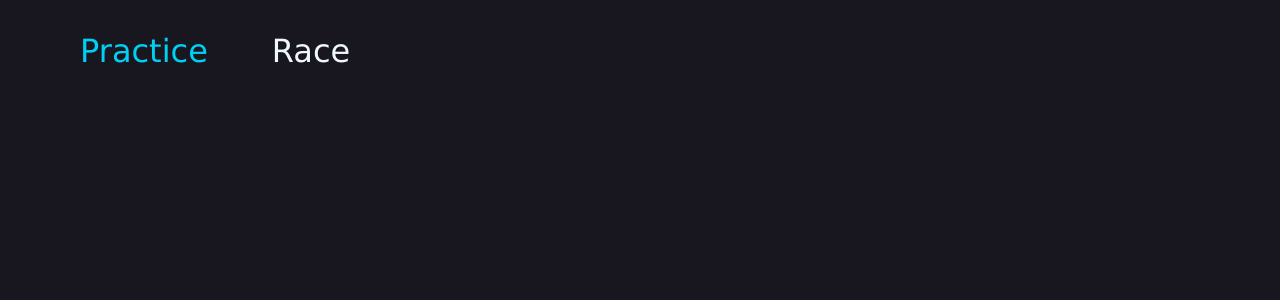
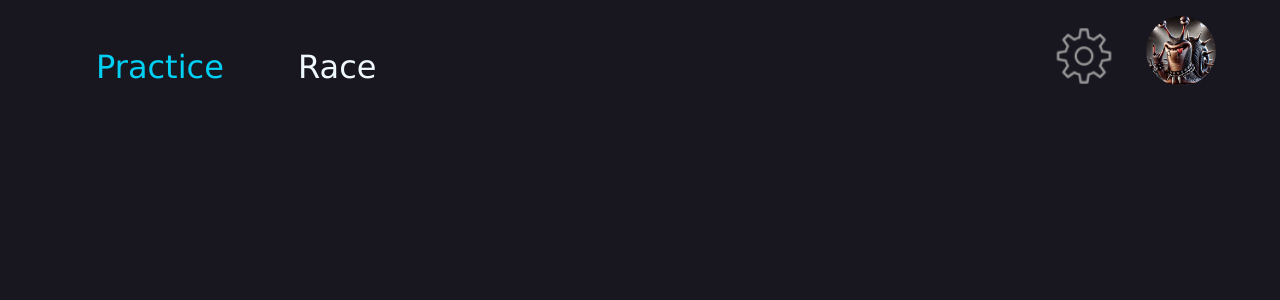
Before and after one commit to AdventureSlugg/CodeRacer, a Vue app in the folder frontend/: page / in a window 1280 px wide. Shown: the top 300 px of the page. Built offline with nearby package versions, Linux system fonts and the light colour scheme.

Commit message:
Added more to the navbar

```diff
--- a/frontend/src/App.vue
+++ b/frontend/src/App.vue
@@ -1,10 +1,22 @@
 <template>
   <div class="nav-bar">
     <div class="nav-items">
-      <a class="nav-item" :class="{ 'selected': selectedPage == '/practice' }" href="#/practice"
-        @click="selectNav('/practice')">Practice</a>
-      <a class="nav-item" :class="{ 'selected': selectedPage == '/race' }" href="#/race"
-        @click="selectNav('/race')">Race</a>
+      <a class="nav-item"
+        :class="{ 'selected': selectedPage == '/practice' }"
+        href="#/practice"
+        @click="selectNav('/practice')">
+        Practice
+      </a>
+      <a class="nav-item"
+        :class="{ 'selected': selectedPage == '/race' }"
+        href="#/race"
+        @click="selectNav('/race')">
+        Race
+      </a>
+    </div>
+    <div class="left-nav">
+      <img alt="preferences" class="left-nav-item" width="60rem" height="60rem" src="./assets/Settings.png">
+      <a href="#/profile"><img alt="profile picture" width="70rem" height="70rem" class="profile-pic" src="./assets/metal_snail.webp" @click="selectNav('/profile')"></a>
     </div>
   </div>
 
@@ -18,6 +30,7 @@ import { ref, computed } from 'vue';
 
 import PracticeView from './pages/PracticeView.vue';
 import RaceView from './pages/RaceView.vue';
+import ProfileView from './pages/ProfileView.vue';
 
 const selectedPage = ref('/practice');
 const selectNav = (selectedNav) => {
@@ -25,8 +38,9 @@ const selectNav = (selectedNav) => {
 }
 
 const routes = {
-  '/practice': PracticeView,
-  '/race': RaceView
+  '/practice': PracticeView, // TODO: Implement
+  '/race': RaceView, // TODO: Implement
+  '/profile': ProfileView // TODO: Implement
 }
 
 const currentPath = ref(window.location.hash)
@@ -45,6 +59,9 @@ const currentView = computed(() => {
 .nav-bar {
   width: 100%;
   height: 5rem;
+  display: flex;
+  flex-direction: row;
+  margin: 1rem
 }
 
 .nav-items {
@@ -58,6 +75,17 @@ const currentView = computed(() => {
   text-decoration: none;
 }
 
+.left-nav {
+  color: aliceblue;
+  text-align: right;
+  flex-grow: 1;
+  margin-right: 3rem;
+}
+
+.left-nav-item {
+  margin: 0rem 2rem;
+}
+
 .selected {
   color: #00D0F4;
 }
@@ -66,4 +94,9 @@ const currentView = computed(() => {
   height: calc(100vh - 5rem);
   display: flex;
 }
+
+.profile-pic {
+  border-radius: 20rem;
+  margin-right: 2rem;
+}
 </style>
--- a/frontend/src/layouts/SplitContentFocused.vue
+++ b/frontend/src/layouts/SplitContentFocused.vue
@@ -16,12 +16,10 @@
 .left-menu {
 	width: 30rem;
 	height: 100%;
-	background-color: aliceblue;
 }
 
 .main-content {
 	height: 100%;
 	width: 100vw;
-	background-color: azure;
 }
 </style>
--- /dev/null
+++ b/frontend/src/pages/ProfileView.vue
@@ -0,0 +1,7 @@
+<template>
+	<h1>Profile view</h1>
+</template>
+
+<script setup>
+
+</script>
--- a/frontend/src/pages/RaceView.vue
+++ b/frontend/src/pages/RaceView.vue
@@ -11,5 +11,4 @@
 
 <script setup>
 import SplitContentFocused from '@/layouts/SplitContentFocused.vue';
-
 </script>
```
Also changed, not shown: frontend/src/assets/Settings.png (added), frontend/src/assets/metal_snail.webp (added).
